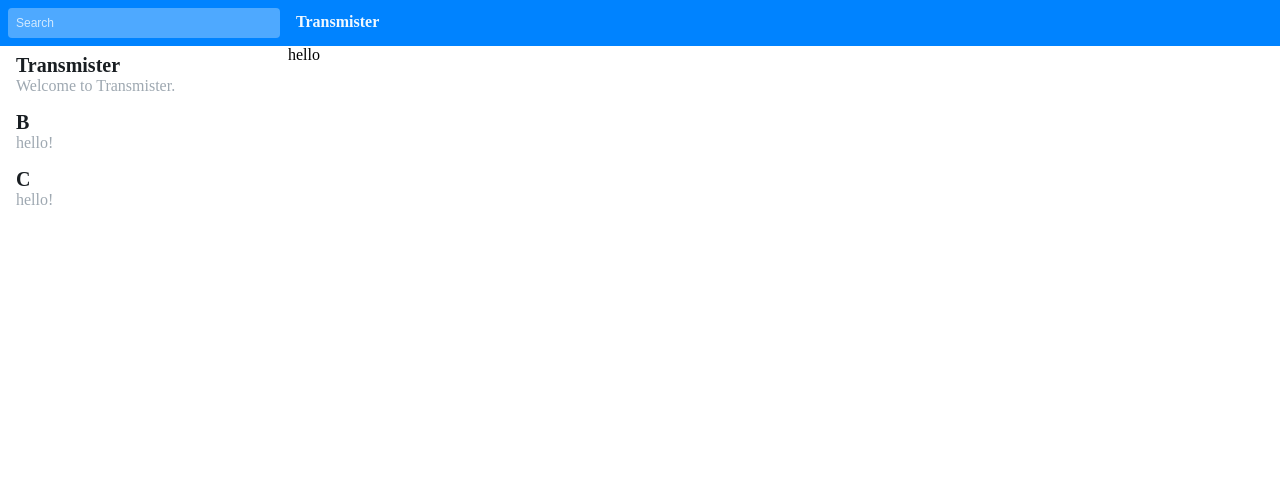
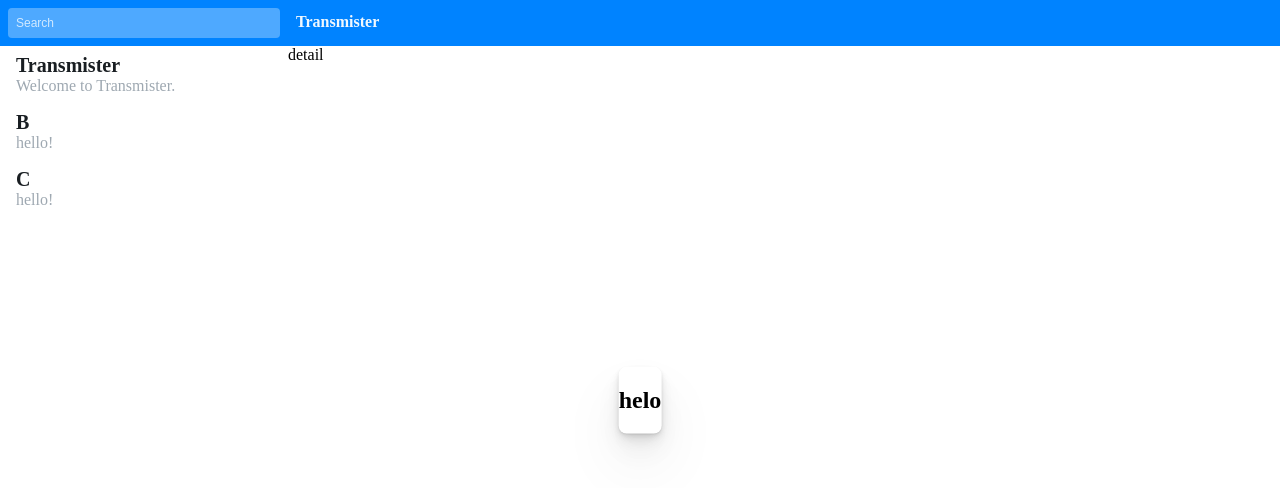
Before and after one commit to transmister/transmister-server-and-web, a Next.js app: page / in a window 1280 px wide. Shown: the top 488 px of the page. Built offline with nearby package versions, Linux system fonts and the light colour scheme.

Commit message:
Update home to React.Component pages\index.js

```diff
--- a/pages/index.js
+++ b/pages/index.js
@@ -1,18 +1,27 @@
 import Head from 'next/head'
 import TitleBar from "../components/titleBar"
 import MasterDetail from "../components/masterDetail"
+import Flyout from '../components/flyout'
 
 var siteTitle = "Transmister"
 var windowTitle = "Transmister"
 
-export default function Home() {
+export default class Home extends React.Component {
+
+  constructor(props) {
+    super(props);
+    this.state = {};
+  }
+
+  render() {
     return (
       <div>
         <Head>
           <title>{siteTitle}</title>
         </Head>
         <TitleBar title={windowTitle}></TitleBar>
-      <MasterDetail master={[
+        <MasterDetail
+          master={[
             {
               title: "Transmister",
               description: "Welcome to Transmister."
@@ -25,7 +34,12 @@ export default function Home() {
               title: "C",
               description: "hello!"
             },
-      ]} detail={<div>hello</div>}></MasterDetail>
+          ]}
+          detail={<div>detail</div>} />
+        <Flyout>
+          <h2>helo</h2>
+        </Flyout>
       </div>
     )
   }
+}
```
Lines whose indentation alone changed are shown as unchanged.
